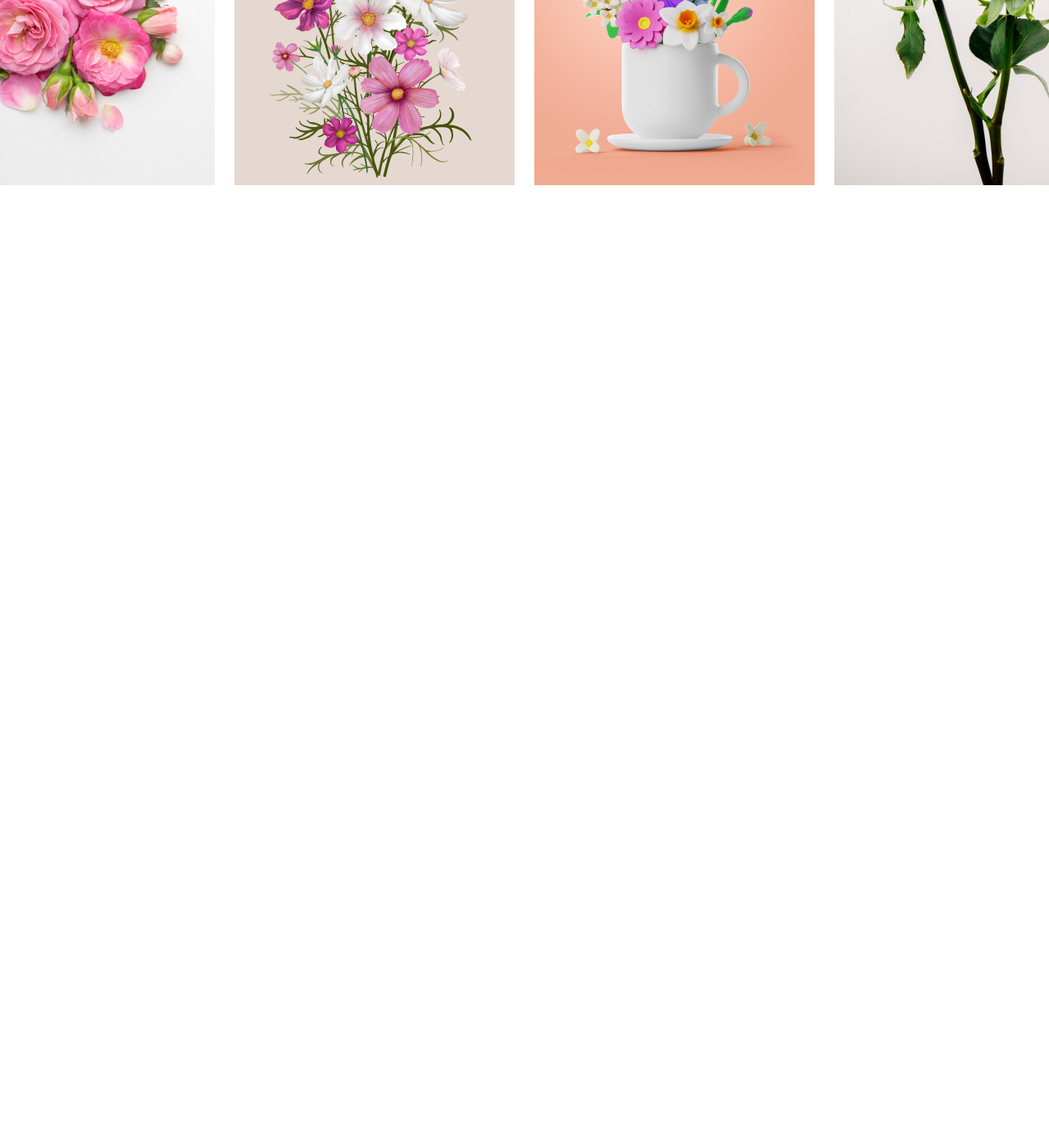
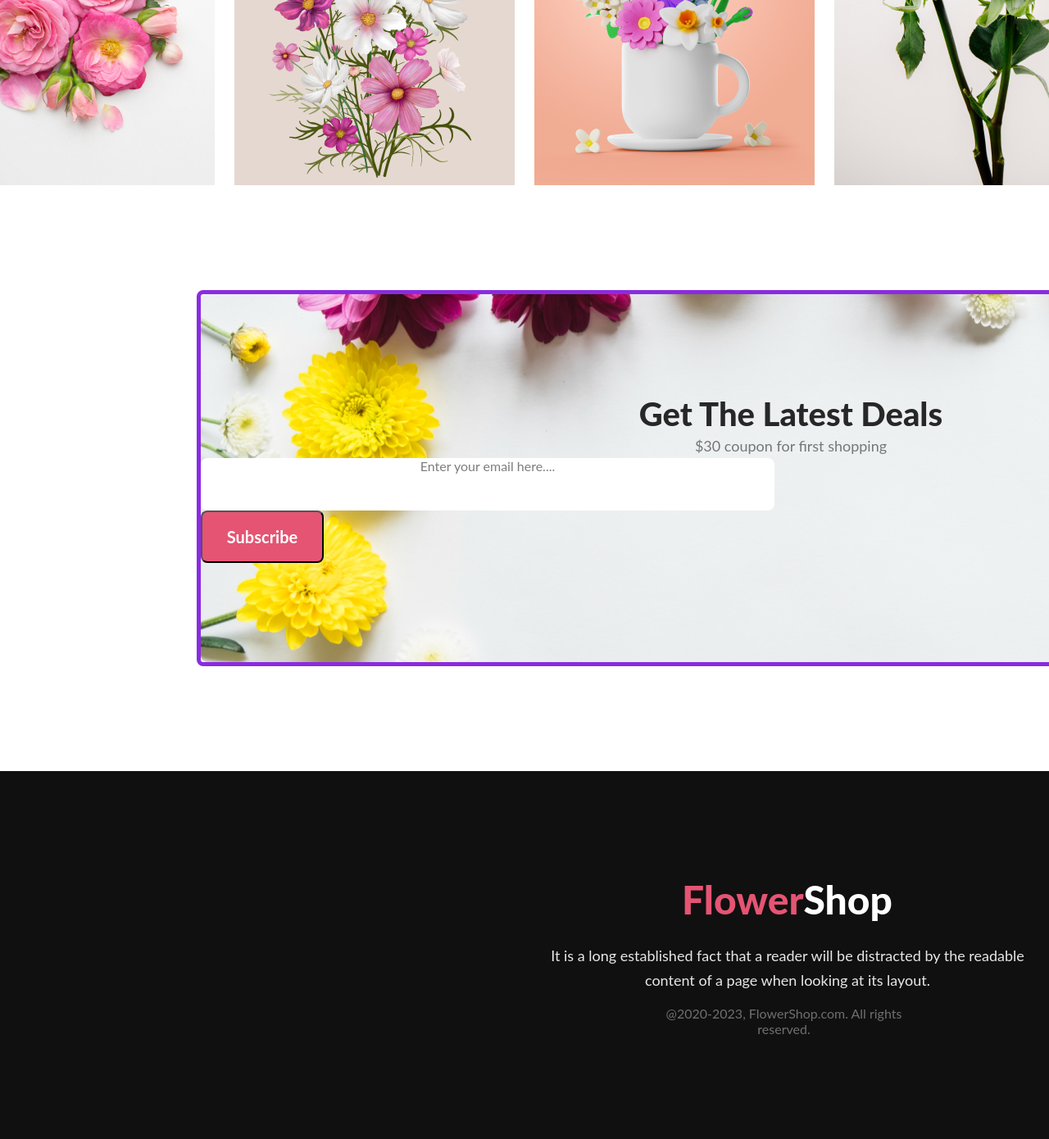
Before and after one commit to ibrahim231217/flower-shop-assignment, a plain HTML site: page index.html in a window 1280 px wide. Shown: the part 3433-4823 px from the top of the page at 82% size. Before the commit the page ends 3659 px from the top, so only its background shows below. Drawn offline with Linux system fonts and the light colour scheme.

Commit message:
Footer Section complete

```diff
--- a/index.html
+++ b/index.html
@@ -145,3 +145,46 @@
             <img src="/Asset/Rectangle 6.png" alt="">
         </div>
    </section>
+
+
+   <!-- levi -->
+   <section>
+
+    <div class="offer-deal">
+        <p class="offer-deal-header">Get The Latest Deals</p>
+
+        <p class="coupon-para">$30 coupon for first shopping</p>
+        <!-- <img src="/Asset/Rectangle 9.png" alt=""> -->
+
+        <div class="email-&-button" >
+            <form  class = "email-form" ="">Enter your email here....</form>
+
+            <button class="Subscribe-btn">Subscribe</button>
+        </div>
+
+
+        <!-- <p class="email">Enter your email here....</p> -->
+    </div>
+
+</section>
+
+
+    <!-- <section> -->
+    <footer class="footer-item">
+
+        <div class="footer-content">
+
+            <p class="footer-title">Flower<span class="shop">Shop</span></p>
+
+        <p class="footer-para">It is a long established fact that a reader will be distracted by the readable <br> content of  a page when looking at its layout.</p>
+
+
+        <p class="copyright">@2020-2023, FlowerShop.com. All rights reserved. </p>
+    </footer>
+        </div>
+
+
+
+</body>
+
+</html>
--- a/styles.css
+++ b/styles.css
@@ -433,11 +433,184 @@
 .offer-deal {
     width: 1440px;
     height: 449px;
-    flex-shrink: 0;
+    /* flex-shrink: 0; */
+
+    margin-top: 128px;
+    border: 5px solid blueviolet;
 
     border-radius: 8px;
-
+    background-image: url(/Asset/Rectangle\ 9.png);
+     /* justify-content: center; */
     /* padding-top: 30px; */
     /* margin-top: 24px; */
 
+    /* align-items: center;
+    justify-content: center; */
+    margin-left: 240px;
+
 }
+
+.offer-deal-header {
+     margin-top: 122px;
+
+    /* width: 373px; */
+    /* height: 48px; */
+
+    color : #272727;
+    text-align: center;
+    font-family: Lato;
+    font-size: 40px;
+    font-style: normal;
+    font-weight: 800;
+    line-height: normal;
+}
+
+.coupon-para {
+    color: rgba(39, 39, 39, 0.60);
+    text-align: center;
+    font-family: Lato;
+    font-size: 18px;
+    font-style: normal;
+    font-weight: 400;
+    line-height: 30px;
+
+    /* margin-top: 264px; */
+}
+
+.email-form{
+    width: 700px;
+height: 64px;
+flex-shrink: 0;
+border-radius: 8px;
+background: #FFF;
+/* align-items: center; */
+/* justify-content: center; */
+
+color: rgba(39, 39, 39, 0.60);
+text-align: center;
+font-family: Lato;
+font-size: 16px;
+font-style: normal;
+font-weight: 400;
+line-height: normal;
+}
+
+/* .SignUp-btn {
+    width: 155px;
+    height: 64px;
+    margin-left: 603px;
+    /* padding-bottom; */
+/* border-radius: 8px;  */
+/* background: #E55473; */
+/* border: none */
+
+.Subscribe-btn {
+    width: 150px;
+height: 64px;
+flex-shrink: 0;
+
+border-radius: 8px;
+background: #E55473;
+
+color: #FFF;
+font-family: Lato;
+font-size: 20px;
+font-style: normal;
+font-weight: 700;
+line-height: normal;
+}
+
+
+.email-&-button{
+    display: flex;
+    /* flex-direction: row; */
+    /* justify-content: center; */
+    gap: 16px;
+    /* padding-top: 48px; */
+}
+
+
+/* levi */
+
+.footer-item {
+    width: 1922px;
+    height: 449px;
+    flex-shrink: 0;
+    background: #111010;
+}
+
+.footer-content {
+    align-items: center;
+    text-align: center;
+    justify-content: center;
+    margin-top: 128px;
+}
+
+.footer-title {
+    padding-top: 128px;
+    color: #E55473;
+    font-family: Lato;
+    font-size: 48px;
+    font-style: normal;
+    font-weight: 800;
+    line-height: normal;
+    max-width: 259px;
+    height: 58px;
+
+
+
+ /* align-items: center; */
+    text-align: center;
+    /* justify-content: center; */
+    margin-left: 831px;
+
+}
+.shop {
+    color: #FFF;
+    font-family: Lato;
+    font-size: 48px;
+    font-style: normal;
+    font-weight: 800;
+    line-height: normal;
+}
+
+.footer-para {
+
+    color: rgba(255, 255, 255, 0.90);
+    text-align: center;
+    font-family: Lato;
+    font-size: 18px;
+    font-style: normal;
+    font-weight: 400;
+    line-height: 30px;
+    /* 166.667% */
+    /* max-width: 625px; */
+    /* height: 660px; */
+
+    text-align: center;
+    padding-top: 24px;
+}
+
+
+.copyright {
+    color: rgba(255, 255, 255, 0.40);
+
+    text-align: center;
+    font-family: Lato;
+    font-size: 16px;
+    font-style: normal;
+    font-weight: 400;
+    line-height: normal;
+
+    text-align: center;
+
+    padding: 16px 19px;
+
+    max-width: 355px;
+    height: 19px;
+
+
+    text-align: center;
+    margin-left: 760px;
+
+}
```
